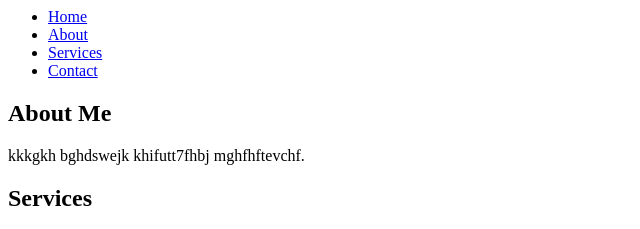
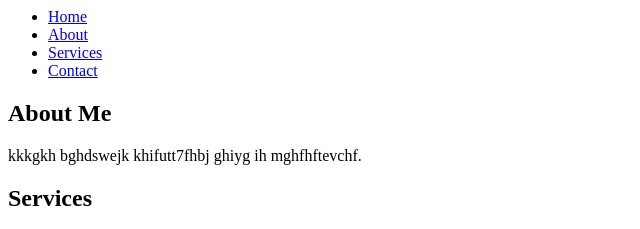
Before and after one commit to reshmaphilipb/reshmaphilipb.github.io, a plain HTML site: page index.html in a window 1280 px wide. Shown: the top 229 px of the page, 0-640 px from the left. Drawn offline with Linux system fonts and the light colour scheme.

Commit message:
Update index.html

```diff
--- a/index.html
+++ b/index.html
@@ -9,7 +9,7 @@
 
 <section>
     <h2>About Me</h2>
-    <p>kkkgkh bghdswejk khifutt7fhbj mghfhftevchf.</p>
+    <p>kkkgkh bghdswejk khifutt7fhbj ghiyg ih mghfhftevchf.</p>
 </section>
 
 <section>
```
